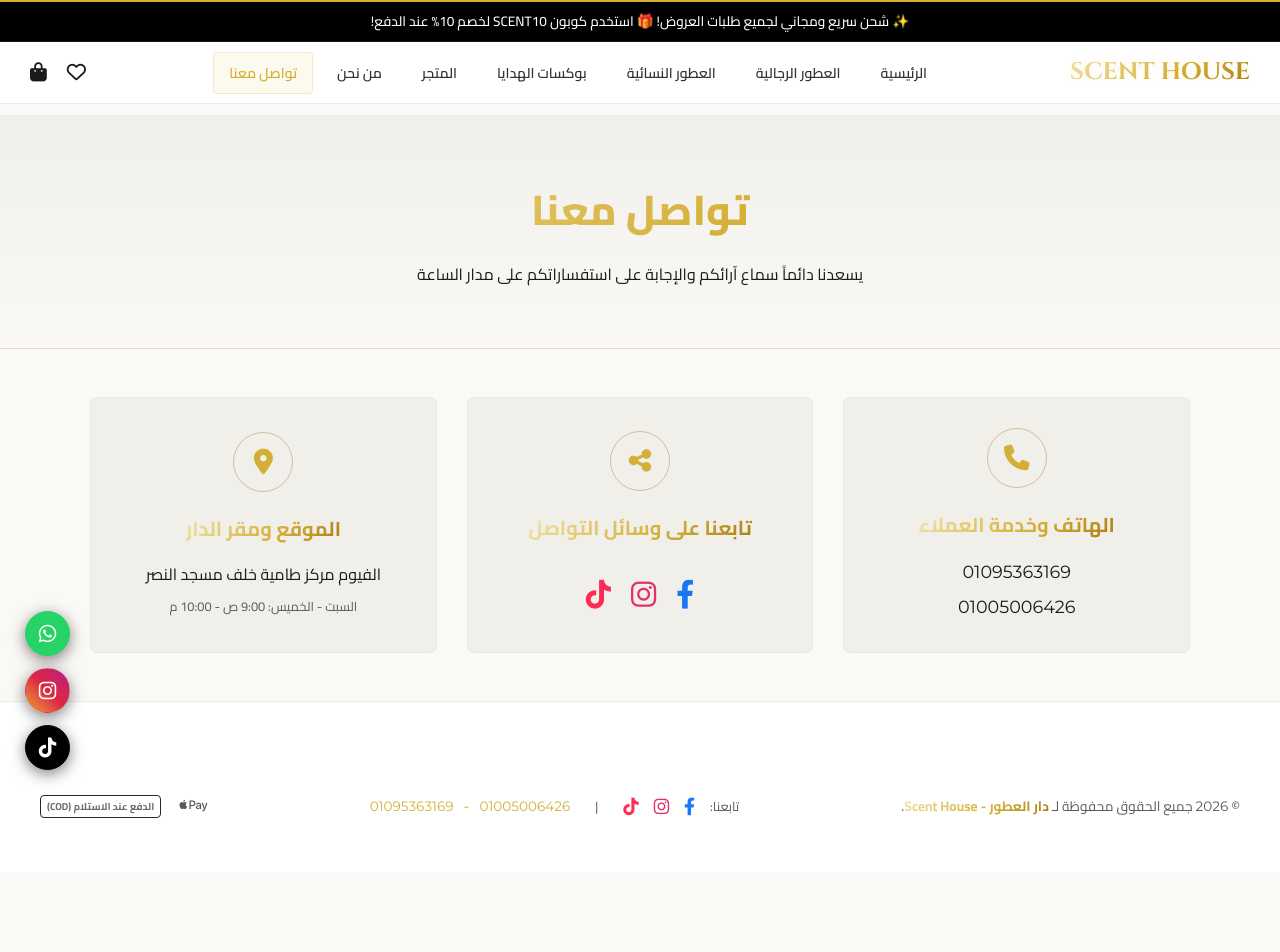
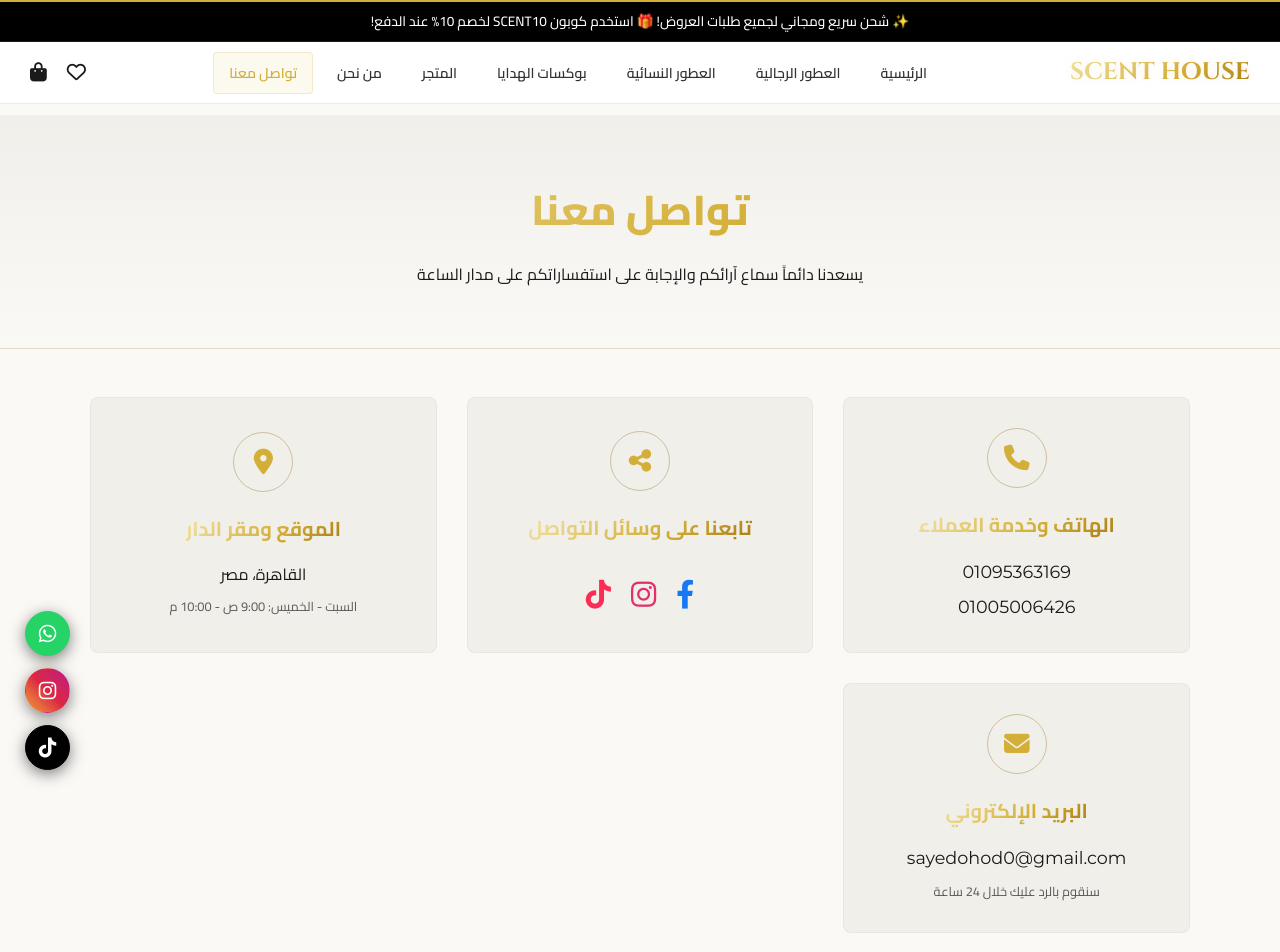
Before and after one commit to ahmed01121064395-ai/SCENT_HOUSE, a Next.js app: page /contact in a window 1280 px wide. Shown: the top 952 px of the page. Before the commit the page ends 872 px from the top, so only its background shows below. Built offline with nearby package versions, Linux system fonts and the light colour scheme; no server answers; the database is empty.

Commit message:
feat: add policy pages, update contact info and footer layout

```diff
--- a/src/app/(shop)/contact/page.tsx
+++ b/src/app/(shop)/contact/page.tsx
@@ -85,10 +85,24 @@
             </div>
             <h3 className="gold-text" style={{ fontSize: '1.25rem', fontWeight: 700, marginBottom: '15px' }}>الموقع ومقر الدار</h3>
             <p style={{ color: 'var(--text-primary)', fontSize: '1rem', marginBottom: '8px' }}>
-              {settings?.contact_address || "الفيوم مركز طامية خلف مسجد النصر"}
+              {settings?.contact_address || "القاهرة، مصر"}
             </p>
             <p style={{ fontSize: '0.8rem', color: 'var(--text-muted)' }}>
               {settings?.working_hours || "السبت - الخميس: 9:00 ص - 10:00 م"}
+            </p>
+          </div>
+
+          {/* Card 4: Email & Support */}
+          <div className="value-card" style={{ padding: '30px', minHeight: '240px', display: 'flex', flexDirection: 'column', alignItems: 'center', justifyContent: 'center' }}>
+            <div style={{ width: '60px', height: '60px', borderRadius: '50%', border: '1px solid var(--border-gold)', display: 'flex', alignItems: 'center', justifyContent: 'center', fontSize: '1.6rem', color: 'var(--primary-gold)', marginBottom: '20px' }}>
+              <i className="fa-solid fa-envelope"></i>
+            </div>
+            <h3 className="gold-text" style={{ fontSize: '1.25rem', fontWeight: 700, marginBottom: '15px' }}>البريد الإلكتروني</h3>
+            <a href={`mailto:${settings?.contact_email || 'sayedohod0@gmail.com'}`} className="english-num" style={{ color: 'var(--text-primary)', fontSize: '1.1rem', direction: 'ltr', display: 'block' }}>
+              {settings?.contact_email || 'sayedohod0@gmail.com'}
+            </a>
+            <p style={{ fontSize: '0.8rem', color: 'var(--text-muted)', marginTop: '8px' }}>
+              سنقوم بالرد عليك خلال 24 ساعة
             </p>
           </div>
         </div>
```
